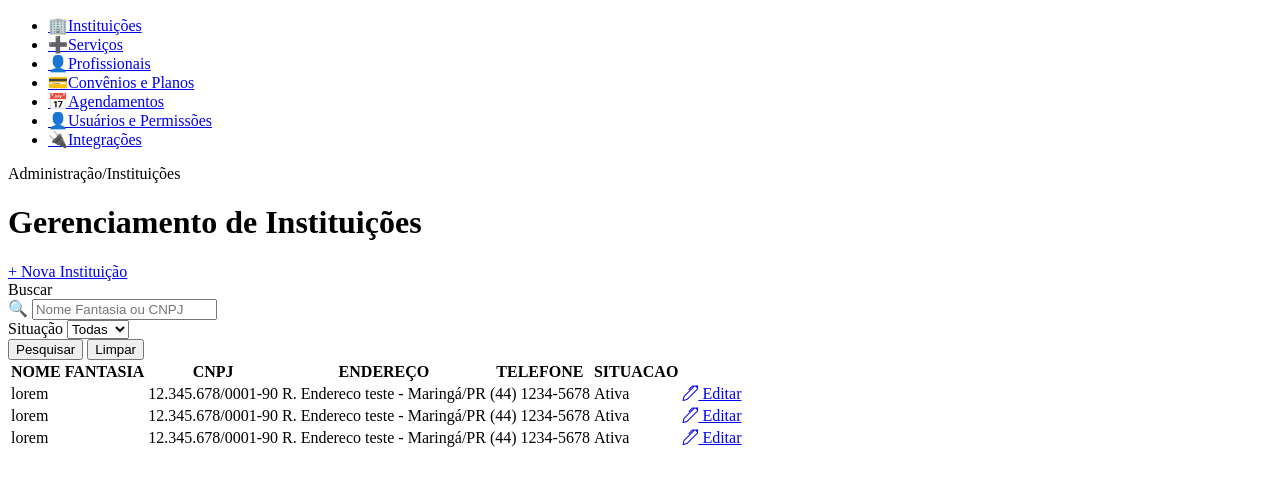
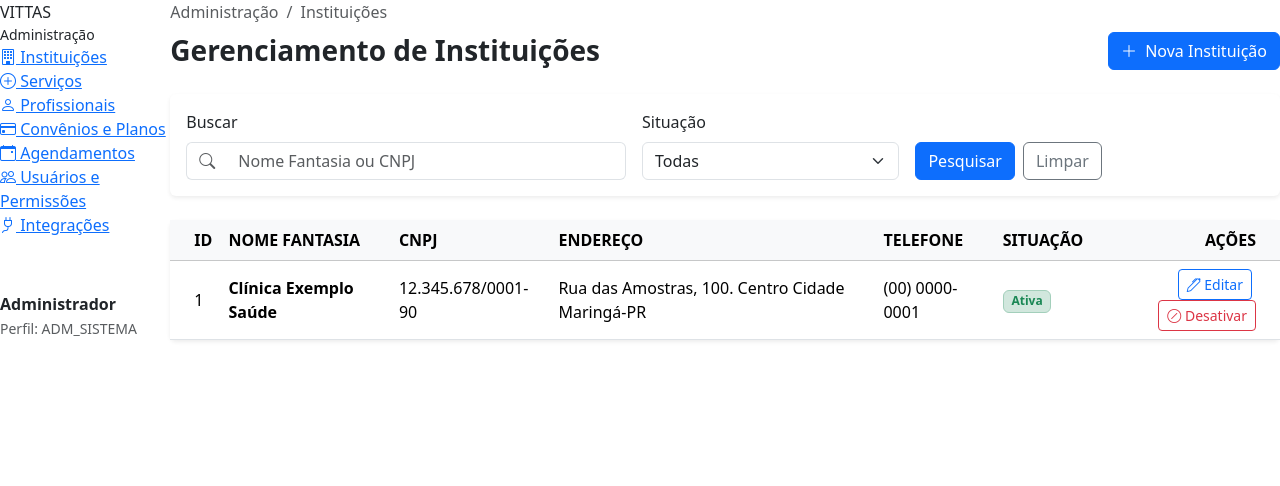
Before and after one commit to mari-santostech/vittas, a plain HTML site: page front/index.html in a window 1280 px wide. Drawn offline with nearby package versions, Linux system fonts and the light colour scheme.

Commit message:
VITTAS-55: atualizando estrutura e incluindo modais

```diff
--- a/front/index.html
+++ b/front/index.html
@@ -5,131 +5,199 @@
         <meta name="viewport" content="width=device-width, initial-scale=1.0">
         <title>Vittas</title>
         <link href="https://fonts.googleapis.com/css2?family=Inter:wght@400;500;600;700&display=swap" rel="stylesheet">
-
+        <link href="https://cdn.jsdelivr.net/npm/bootstrap@5.3.3/dist/css/bootstrap.min.css" rel="stylesheet">
         <link rel="stylesheet" href="https://cdn.jsdelivr.net/npm/bootstrap-icons@1.13.2/font/bootstrap-icons.min.css">
+        <link rel="stylesheet" href="style.css">
     </head>
 
     <body>
     <!-- Menu Lateral -->
-        <div class="">
-            <aside class="sidebar">
+        <div class="app-wrapper d-flex">
+        <aside class="sidebar d-flex flex-column justify-content-between">
+            <div>
+                <div class="sidebar-brand">
+                    <span class="brand-logo">VITTAS</span>
+                    <small class="brand-subtitle d-block">Administração</small>
+                </div>
+
                 <nav aria-label="Menu Principal">
-                        <ul class="menu">
-                            <li><a href="#"aria-current="page"><span class="ico">🏢</span>Instituições</a></li>
-                            <li><a href="#"><span class="ico">➕</span>Serviços</a></li>
-                            <li><a href="#"><span class="ico">👤</span>Profissionais</a></li>
-                            <li><a href="#"><span class="ico">💳</span>Convênios e Planos</a></li>
-                            <li><a href="#"><span class="ico">📅</span>Agendamentos</a></li>
-                            <li><a href="#"><span class="ico">👤</span>Usuários e Permissões</a></li>
-                            <li><a href="#"><span class="ico">🔌</span>Integrações</a></li>
+                    <ul class="menu list-unstyled">
+                        <li><a href="#" class="active" aria-current="page"><i class="bi bi-building ico"></i> Instituições</a></li>
+                        <li><a href="#"><i class="bi bi-plus-circle ico"></i> Serviços</a></li>
+                        <li><a href="#"><i class="bi bi-person ico"></i> Profissionais</a></li>
+                        <li><a href="#"><i class="bi bi-credit-card ico"></i> Convênios e Planos</a></li>
+                        <li><a href="#"><i class="bi bi-calendar-event ico"></i> Agendamentos</a></li>
+                        <li><a href="#"><i class="bi bi-people ico"></i> Usuários e Permissões</a></li>
+                        <li><a href="#"><i class="bi bi-plug ico"></i> Integrações</a></li>
                     </ul>
                 </nav>
+            </div>
+            <div class="sidebar-footer">
+                <div class="user-info">
+                    <strong class="d-block">Administrador</strong>
+                    <small class="text-muted">Perfil: ADM_SISTEMA</small>
+                </div>
+            </div>
         </aside>
-        </div>
+
         <!-- Conteúdo -->
         <div id="app-main">
             <main>
-                <p class="breadcrumb">Administração<span>/</span>Instituições</p>
-                <div class="page-head">
-                    <h1>Gerenciamento de Instituições</h1>
-                    <a href="#modal-form" class="btn btn-primary">+ Nova Instituição</a>
+                <!-- Cabeçalho -->
+                <nav aria-label="breadcrumb">
+                    <ol class="breadcrumb mb-2">
+                        <li class="breadcrumb-item text-muted">Administração</li>
+                        <li class="breadcrumb-item active fw-medium" aria-current="page">Instituições</li>
+                    </ol>
+                </nav>
+                <div class="page-head d-flex flex-wrap justify-content-between align-items-center gap-3 mb-4">
+                    <h1 class="h3 mb-0 fw-bold">Gerenciamento de Instituições</h1>
+                    <button type="button" id="btnNovaInstituicao" class="btn btn-primary" data-bs-toggle="modal" data-bs-target="#modalInstituicao">
+                        <i class="bi bi-plus-lg me-1"></i> Nova Instituição
+                    </button>
                 </div>
 
-                <!-- Filtros Pesquisa -->
-                <search>
-                    <section>
-                        <form id="form-busca">
-                            <div class="field-group grow">
-                                <label for="busca">Buscar</label>
-                                <div class="input-icon">
-                                    <span aria-hidden="true">🔍</span>
-                                    <input id="busca" type="search" placeholder="Nome Fantasia ou CNPJ">
+                <!-- Filtros de Pesquisa -->
+                <section class="card shadow-sm border-0 mb-4">
+                    <div class="card-body">
+                        <form id="form-busca" class="row g-3 align-items-end">
+                            <div class="col-12 col-md-6 col-lg-5">
+                                <label for="busca" class="form-label fw-medium">Buscar</label>
+                                <div class="input-group">
+                                    <span class="input-group-text bg-white border-end-0"><i class="bi bi-search text-muted"></i></span>
+                                    <input id="busca" type="search" class="form-control border-start-0" placeholder="Nome Fantasia ou CNPJ">
                                 </div>
                             </div>
-
-                            <div class="field-group">
-                                <label for="situacao">Situação</label>
-                                <select id="situacao" class="control">
+                            <div class="col-12 col-md-3 col-lg-3">
+                                <label for="situacao" class="form-label fw-medium">Situação</label>
+                                <select id="situacao" class="form-select">
                                     <option value="">Todas</option>
                                     <option value="ativa">Ativa</option>
                                     <option value="inativa">Inativa</option>
                                 </select>
                             </div>
-
-                            <button type="submit">Pesquisar</button>
-                            <button type="reset">Limpar</button>
+                            <div class="col-12 col-md-3 col-lg-4 d-flex gap-2">
+                                <button type="submit" class="btn btn-primary">Pesquisar</button>
+                                <button type="reset" id="btnLimparBusca" class="btn btn-outline-secondary">Limpar</button>
+                            </div>
                         </form>
+                    </div>
                 </section>
 
-                    <section>
-                        <table>
-                            <thead>
+                <section class="card shadow-sm border-0">
+                    <div class="table-responsive">
+                        <table class="table table-hover align-middle mb-0">
+                            <thead class="table-light">
                                 <tr>
+                                    <th class="ps-4">ID</th>
                                     <th>NOME FANTASIA</th>
                                     <th>CNPJ</th>
                                     <th>ENDEREÇO</th>
                                     <th>TELEFONE</th>
-                                    <th>SITUACAO</th>
-                                    <th></th>
+                                    <th>SITUAÇÃO</th>
+                                    <th class="text-end pe-4">AÇÕES</th>
                                 </tr>
                             </thead>
 
-                           <!--  nao precisa toda vez, utilizando um framework, td>td e etc :D vc pode simplesmente fazer um foreach e apenas passar como vc qr que as coisas sejam exibidas
-
-                            ex php laravel:
-
-                            @foreach($data as $item)
+                            <tbody id="tabela-instituicoes-body">
                                 <tr>
-                                    <td>{{ $item->fantasy_name }}</td>
-                                    <td>{{ $item->cnpj }}</td>
-                                    <td>{{ $item->address }}</td>
-                                    <td>{{ $item->phone }}</td>
-                                    <td>{{ $item->status }}</td>
-                                    <td>
-                                        <a href="#"><i class="bi bi-pen"></i> Editar</a>
-                                    </td>
-                                </tr>
-
-                            endforeach -->
-
-                            <tbody>
-                                <tr>
-                                    <td>lorem</td>
+                                    <td class="ps-4 fw-medium">1</td>
+                                    <td class="fw-semibold">Clínica Exemplo Saúde</td>
                                     <td>12.345.678/0001-90</td>
-                                    <td>R. Endereco teste - Maringá/PR</td>
-                                    <td>(44) 1234-5678</td>
-                                    <td>Ativa</td>
-                                    <td>
-                                        <a href="#"><i class="bi bi-pen"></i> Editar</a>
-                                    </td>
-                                </tr>
-
-                                <tr>
-                                    <td>lorem</td>
-                                    <td>12.345.678/0001-90</td>
-                                    <td>R. Endereco teste - Maringá/PR</td>
-                                    <td>(44) 1234-5678</td>
-                                    <td>Ativa</td>
-                                    <td>
-                                        <a href="#"><i class="bi bi-pen"></i> Editar</a>
-                                    </td>
-                                </tr>
-
-                                <tr>
-                                    <td>lorem</td>
-                                    <td>12.345.678/0001-90</td>
-                                    <td>R. Endereco teste - Maringá/PR</td>
-                                    <td>(44) 1234-5678</td>
-                                    <td>Ativa</td>
-                                    <td>
-                                        <a href="#"><i class="bi bi-pen"></i> Editar</a>
+                                    <td>Rua das Amostras, 100. Centro Cidade Maringá-PR</td>
+                                    <td>(00) 0000-0001</td>
+                                    <td><span class="badge bg-success-subtle text-success border border-success-subtle">Ativa</span></td>
+                                    <td class="text-end pe-4">
+                                        <button type="button" class="btn btn-sm btn-outline-primary me-1" title="Editar">
+                                            <i class="bi bi-pen"></i> Editar
+                                        </button>
+                                        <button type="button" class="btn btn-sm btn-outline-danger" title="Desativar">
+                                            <i class="bi bi-slash-circle"></i> Desativar
+                                        </button>
                                     </td>
                                 </tr>
                             </tbody>
                         </table>
+                    </div>
                 </section>
-                </search>
+
             </main>
         </div>
+
+    <!-- MODAL 1: CADASTRAR / EDITAR INSTITUIÇÃO (Páginas 4, 5, 6 e 7)         -->
+    <div class="modal fade" id="modalInstituicao" tabindex="-1" aria-labelledby="modalInstituicaoLabel" aria-hidden="true">
+        <div class="modal-dialog modal-lg modal-dialog-centered">
+            <div class="modal-content">
+                <form id="form-instituicao" novalidate>
+                    <div class="modal-header">
+                        <div>
+                            <h5 class="modal-title fw-bold" id="modalInstituicaoLabel">Nova Instituição</h5>
+                            <small class="text-muted">Campos com <span class="text-danger">*</span> são obrigatórios.</small>
+                        </div>
+                        <button type="button" class="btn-close" data-bs-dismiss="modal" aria-label="Fechar"></button>
+                    </div>
+
+                    <div class="modal-body">
+                        <!-- Campo oculto para guardar o ID na edição -->
+                        <input type="hidden" id="instituicaoId">
+
+                        <!-- Barra de Status (Exibida apenas no modo Edição - Página 7 do Mockup) -->
+                        <div id="info-edicao-header" class="alert alert-light border d-flex justify-content-between align-items-center py-2 mb-3 d-none">
+                            <span class="small fw-semibold">ID <span id="edit-id-display"></span></span>
+                            <span class="small">Situação atual: <strong id="edit-status-display">Ativa</strong></span>
+                        </div>
+
+                        <div class="row g-3">
+                            <div class="col-12">
+                                <label for="nomeFantasia" class="form-label fw-medium">Nome Fantasia <span class="text-danger">*</span></label>
+                                <input type="text" class="form-control" id="nomeFantasia" placeholder="Ex.: Clínica Exemplo Saúde" required>
+                                <div class="invalid-feedback" id="erro-nomeFantasia">Informe o nome fantasia.</div>
+                            </div>
+
+                            <div class="col-12">
+                                <label for="razaoSocial" class="form-label fw-medium">Razão Social <span class="text-danger">*</span></label>
+                                <input type="text" class="form-control" id="razaoSocial" placeholder="Ex.: Exemplo Saúde Ltda." required>
+                                <div class="invalid-feedback" id="erro-razaoSocial">Informe a razão social.</div>
+                            </div>
+
+                            <div class="col-12 col-md-6">
+                                <label for="cnpjMatriz" class="form-label fw-medium">CNPJ (matriz) <span class="text-danger">*</span></label>
+                                <input type="text" class="form-control" id="cnpjMatriz" placeholder="00.000.000/0000-00" maxlength="18" required>
+                                <div class="form-text">Formato 00.000.000/0000-00</div>
+                                <div class="invalid-feedback" id="erro-cnpjMatriz">CNPJ inválido. Use o formato 00.000.000/0000-00.</div>
+                            </div>
+
+                            <div class="col-12 col-md-6">
+                                <label for="cnpjFilial" class="form-label fw-medium">CNPJ (filial) <span class="text-danger">*</span></label>
+                                <input type="text" class="form-control" id="cnpjFilial" placeholder="00.000.000/0000-00" maxlength="18" required>
+                                <div class="form-text">Formato 00.000.000/0000-00</div>
+                                <div class="invalid-feedback" id="erro-cnpjFilial">CNPJ da filial inválido. Use o formato 00.000.000/0000-00.</div>
+                            </div>
+
+                            <div class="col-12">
+                                <label for="endereco" class="form-label fw-medium">Endereço completo <span class="text-danger">*</span></label>
+                                <input type="text" class="form-control" id="endereco" placeholder="Rua, número, bairro, cidade/UF" required>
+                                <div class="invalid-feedback" id="erro-endereco">Informe o endereço completo.</div>
+                            </div>
+
+                            <div class="col-12 col-md-6">
+                                <label for="telefone" class="form-label fw-medium">Telefone <span class="text-danger">*</span></label>
+                                <input type="tel" class="form-control" id="telefone" placeholder="(00) 0000-0000" maxlength="15" required>
+                                <div class="invalid-feedback" id="erro-telefone">Informe um telefone válido.</div>
+                            </div>
+                        </div>
+                    </div>
+
+                    <div class="modal-footer">
+                        <button type="button" class="btn btn-outline-secondary" data-bs-dismiss="modal">Cancelar</button>
+                        <button type="submit" class="btn btn-primary" id="btnSalvarInstituicao">Salvar</button>
+                    </div>
+                </form>
+            </div>
+        </div>
+    </div>
+
+        <script src="https://cdn.jsdelivr.net/npm/bootstrap@5.3.3/dist/js/bootstrap.bundle.min.js"></script>
+        <script src="script.js"></script>
     </body>
 </html>
```
Also changed, not shown: front/script.js (added). Lines whose indentation alone changed are shown as unchanged.
